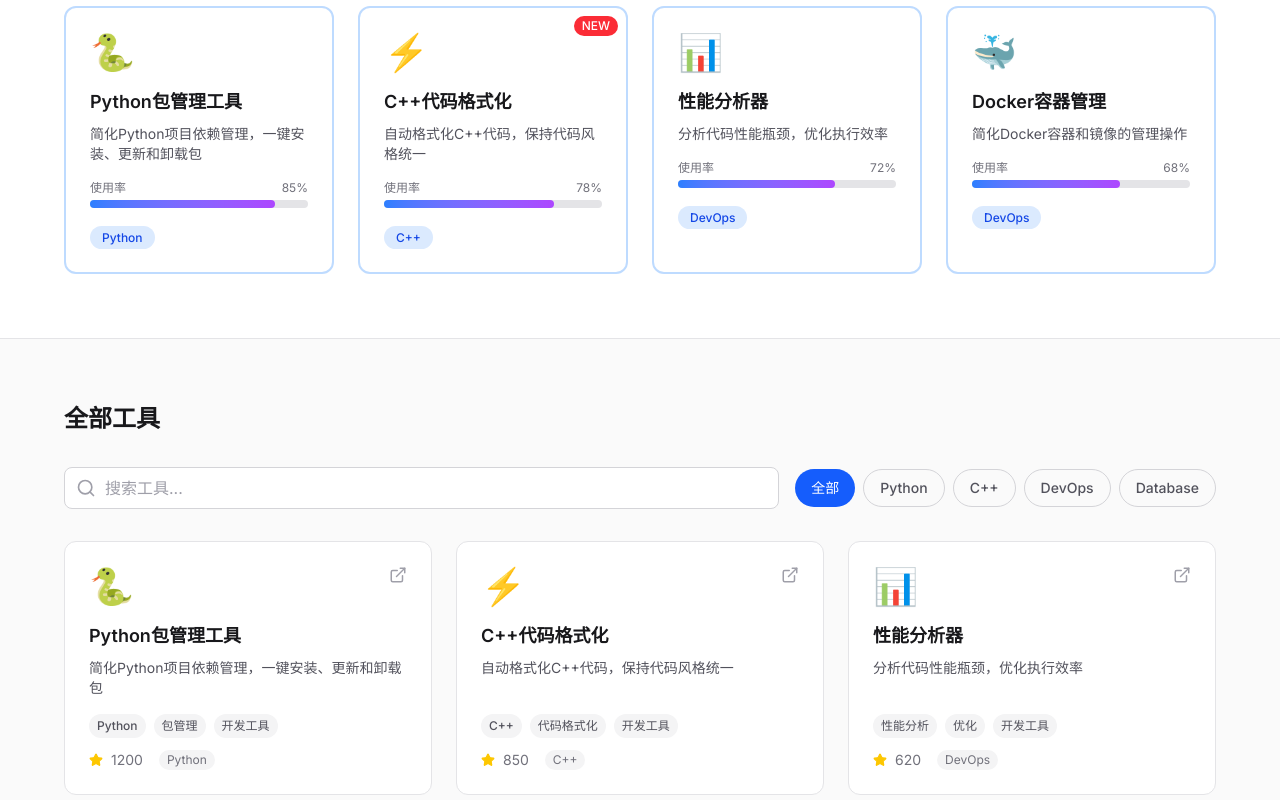
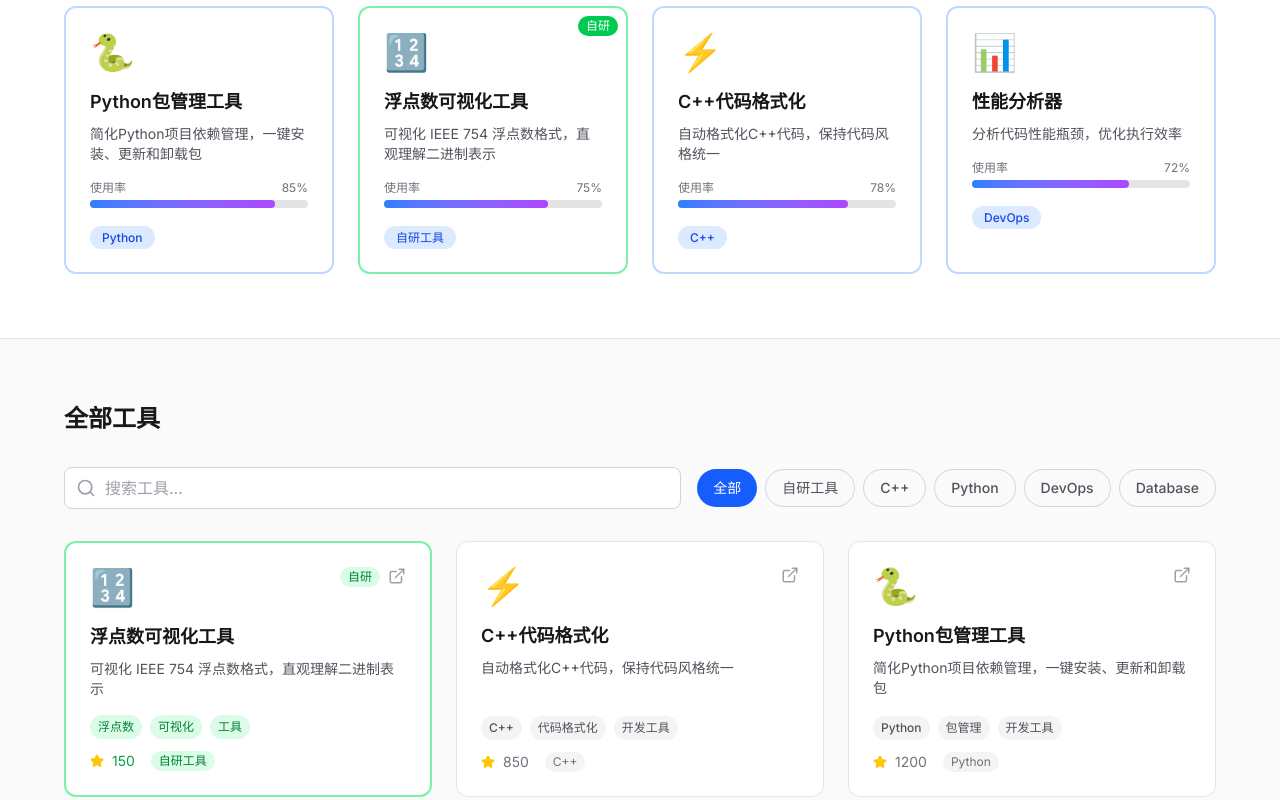
Before and after one commit to panmcai/Peter-Pan, a Next.js app: page /tools in a window 1280 px wide. Shown: the part 400-1200 px from the top of the page. Built offline with nearby package versions, Linux system fonts and the light colour scheme.

Commit message:
Update page.tsx

```diff
--- a/src/app/tools/page.tsx
+++ b/src/app/tools/page.tsx
@@ -18,13 +18,22 @@ export default function Tools() {
       isNew: false,
     },
     {
+      name: '浮点数可视化工具',
+      description: '可视化 IEEE 754 浮点数格式，直观理解二进制表示',
+      icon: '🔢',
+      category: '自研工具',
+      usage: 75,
+      link: 'https://panmcai.github.io/FloatVisualizer/',
+      isNew: true,
+    },
+    {
       name: 'C++代码格式化',
       description: '自动格式化C++代码，保持代码风格统一',
       icon: '⚡',
       category: 'C++',
       usage: 78,
       link: 'https://clang.llvm.org/docs/ClangFormat.html',
-      isNew: true,
+      isNew: false,
     },
     {
       name: '性能分析器',
@@ -33,15 +42,6 @@ export default function Tools() {
       category: 'DevOps',
       usage: 72,
       link: 'https://py-spy.readthedocs.io/',
-      isNew: false,
-    },
-    {
-      name: 'Docker容器管理',
-      description: '简化Docker容器和镜像的管理操作',
-      icon: '🐳',
-      category: 'DevOps',
-      usage: 68,
-      link: 'https://www.docker.com/',
       isNew: false,
     },
   ];
@@ -147,10 +147,29 @@ export default function Tools() {
       isExternal: true,
       tags: ['脚手架', '项目模板', '开发工具'],
     },
+    {
+      name: '浮点数可视化工具',
+      description: '可视化 IEEE 754 浮点数格式，直观理解二进制表示',
+      icon: '🔢',
+      category: '自研工具',
+      stars: 150,
+      link: 'https://panmcai.github.io/FloatVisualizer/',
+      isExternal: true,
+      tags: ['浮点数', '可视化', '工具', '自研'],
+    },
   ];
 
-  const categories = ['全部', 'Python', 'C++', 'DevOps', 'Database'];
+  const categories = ['全部', '自研工具', 'C++', 'Python', 'DevOps', 'Database'];
   const [selectedCategory, setSelectedCategory] = useState('全部');
+
+  // 定义类目优先级
+  const categoryPriority: Record<string, number> = {
+    '自研工具': 1,
+    'C++': 2,
+    'Python': 3,
+    'DevOps': 4,
+    'Database': 5,
+  };
 
   const filteredTools = allTools.filter((tool) => {
     const matchesSearch = tool.name.toLowerCase().includes(searchTerm.toLowerCase()) ||
@@ -158,6 +177,19 @@ export default function Tools() {
                          tool.tags.some(tag => tag.toLowerCase().includes(searchTerm.toLowerCase()));
     const matchesCategory = selectedCategory === '全部' || tool.category === selectedCategory;
     return matchesSearch && matchesCategory;
+  }).sort((a, b) => {
+    // 当选择了特定类目时，按照星数排序
+    if (selectedCategory !== '全部') {
+      return b.stars - a.stars;
+    }
+    // 当选择"全部"时，按照类目优先级排序
+    const priorityA = categoryPriority[a.category] ?? 999;
+    const priorityB = categoryPriority[b.category] ?? 999;
+    if (priorityA !== priorityB) {
+      return priorityA - priorityB;
+    }
+    // 同一类目内按星数排序
+    return b.stars - a.stars;
   });
 
   return (
@@ -190,11 +222,19 @@ export default function Tools() {
               <a
                 key={index}
                 href={tool.link}
-                className="group relative overflow-hidden rounded-xl border-2 border-blue-200 bg-white p-6 transition-all hover:border-blue-400 hover:shadow-xl dark:border-blue-900/50 dark:bg-zinc-900 dark:hover:border-blue-700"
+                className={`group relative overflow-hidden rounded-xl border-2 bg-white p-6 transition-all hover:shadow-xl dark:bg-zinc-900 ${
+                  tool.category === '自研工具'
+                    ? 'border-green-300 hover:border-green-500 dark:border-green-700 dark:hover:border-green-500'
+                    : 'border-blue-200 hover:border-blue-400 dark:border-blue-900/50 dark:hover:border-blue-700'
+                }`}
               >
-                {tool.isNew && (
-                  <span className="absolute right-2 top-2 rounded-full bg-red-500 px-2 py-0.5 text-xs font-medium text-white">
-                    NEW
+                {(tool.isNew || tool.category === '自研工具') && (
+                  <span className={`absolute right-2 top-2 rounded-full px-2 py-0.5 text-xs font-medium text-white ${
+                    tool.category === '自研工具'
+                      ? 'bg-green-500'
+                      : 'bg-red-500'
+                  }`}>
+                    {tool.category === '自研工具' ? '自研' : 'NEW'}
                   </span>
                 )}
                 <div className="mb-4 text-4xl">{tool.icon}</div>
@@ -276,16 +316,27 @@ export default function Tools() {
                   href={tool.link}
                   target={tool.isExternal ? '_blank' : undefined}
                   rel={tool.isExternal ? 'noopener noreferrer' : undefined}
-                  className="group flex flex-col overflow-hidden rounded-xl border border-zinc-200 bg-white transition-all hover:border-blue-300 hover:shadow-lg dark:border-zinc-800 dark:bg-zinc-900 dark:hover:border-blue-700"
+                  className={`group flex flex-col overflow-hidden rounded-xl border bg-white transition-all hover:shadow-lg dark:bg-zinc-900 ${
+                    tool.category === '自研工具'
+                      ? 'border-2 border-green-300 hover:border-green-500 dark:border-green-700 dark:hover:border-green-500'
+                      : 'border-zinc-200 hover:border-blue-300 dark:border-zinc-800 dark:hover:border-blue-700'
+                  }`}
                 >
                   <div className="flex flex-1 flex-col p-6">
                     <div className="mb-4 flex items-start justify-between">
                       <div className="text-4xl">{tool.icon}</div>
-                      {tool.isExternal ? (
-                        <ExternalLink className="text-zinc-400" size={18} />
-                      ) : (
-                        <Code className="text-zinc-400" size={18} />
-                      )}
+                      <div className="flex gap-2">
+                        {tool.category === '自研工具' && (
+                          <span className="rounded-full bg-green-100 px-2 py-0.5 text-xs font-medium text-green-700 dark:bg-green-900/30 dark:text-green-300">
+                            自研
+                          </span>
+                        )}
+                        {tool.isExternal ? (
+                          <ExternalLink className="text-zinc-400" size={18} />
+                        ) : (
+                          <Code className="text-zinc-400" size={18} />
+                        )}
+                      </div>
                     </div>
                     <h3 className="mb-2 text-lg font-semibold text-zinc-900 dark:text-zinc-50 group-hover:text-blue-600 dark:group-hover:text-blue-400">
                       {tool.name}
@@ -298,16 +349,28 @@ export default function Tools() {
                         {tool.tags.slice(0, 3).map((tag, ti) => (
                           <span
                             key={ti}
-                            className="rounded-full bg-zinc-100 px-2 py-1 text-xs font-medium text-zinc-600 dark:bg-zinc-800 dark:text-zinc-400"
+                            className={`rounded-full px-2 py-1 text-xs font-medium ${
+                              tool.category === '自研工具'
+                                ? 'bg-green-100 text-green-700 dark:bg-green-900/30 dark:text-green-300'
+                                : 'bg-zinc-100 text-zinc-600 dark:bg-zinc-800 dark:text-zinc-400'
+                            }`}
                           >
                             {tag}
                           </span>
                         ))}
                       </div>
-                      <div className="flex items-center gap-2 text-sm text-zinc-500 dark:text-zinc-500">
+                      <div className={`flex items-center gap-2 text-sm ${
+                        tool.category === '自研工具'
+                          ? 'text-green-600 dark:text-green-400'
+                          : 'text-zinc-500 dark:text-zinc-500'
+                      }`}>
                         <Star size={14} className="fill-yellow-400 text-yellow-400" />
                         <span>{tool.stars}</span>
-                        <span className="ml-2 rounded-full bg-zinc-100 px-2 py-0.5 text-xs dark:bg-zinc-800">
+                        <span className={`ml-2 rounded-full px-2 py-0.5 text-xs ${
+                          tool.category === '自研工具'
+                            ? 'bg-green-100 text-green-700 dark:bg-green-900/30 dark:text-green-300'
+                            : 'bg-zinc-100 dark:bg-zinc-800'
+                        }`}>
                           {tool.category}
                         </span>
                       </div>
```
